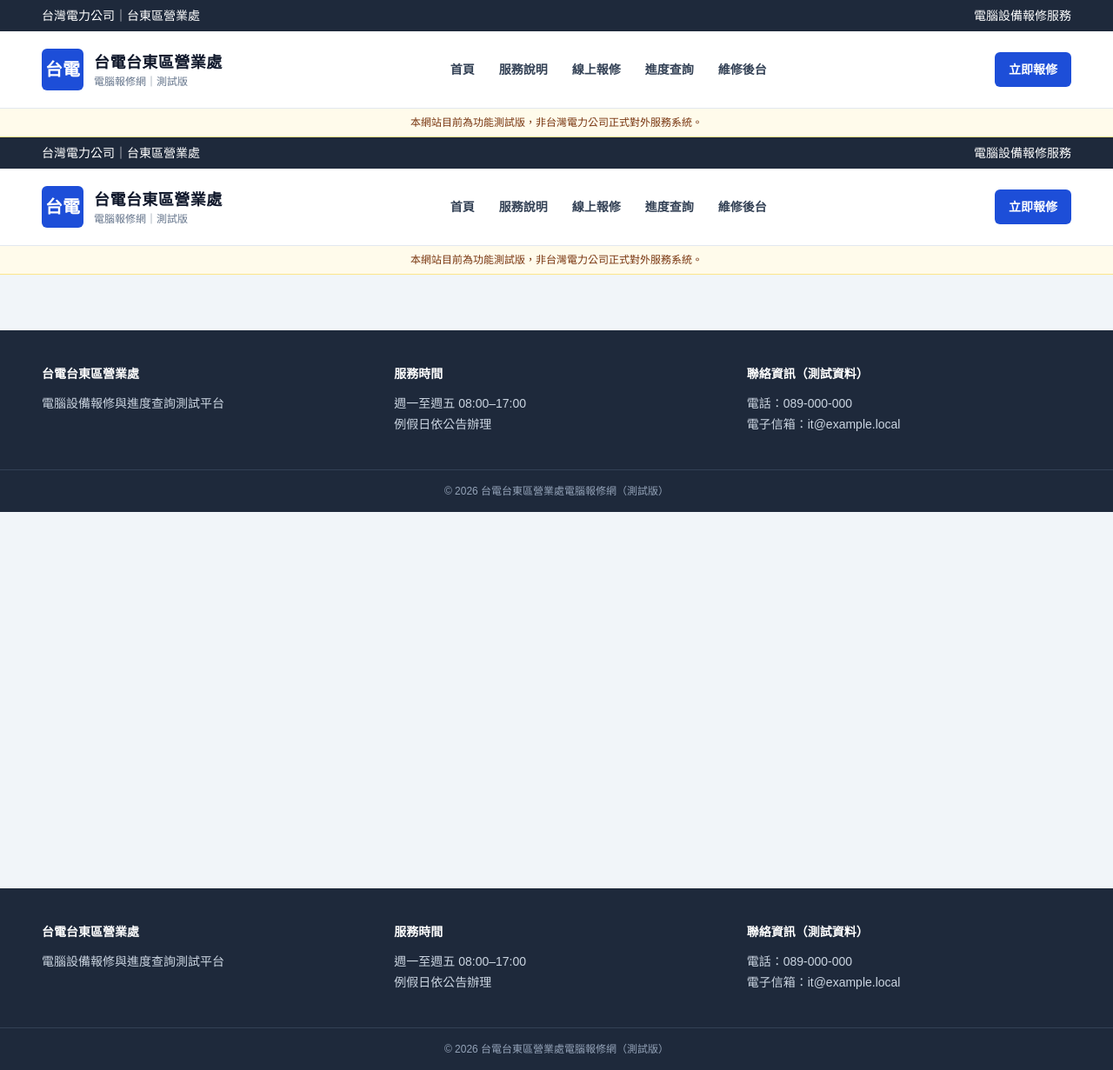
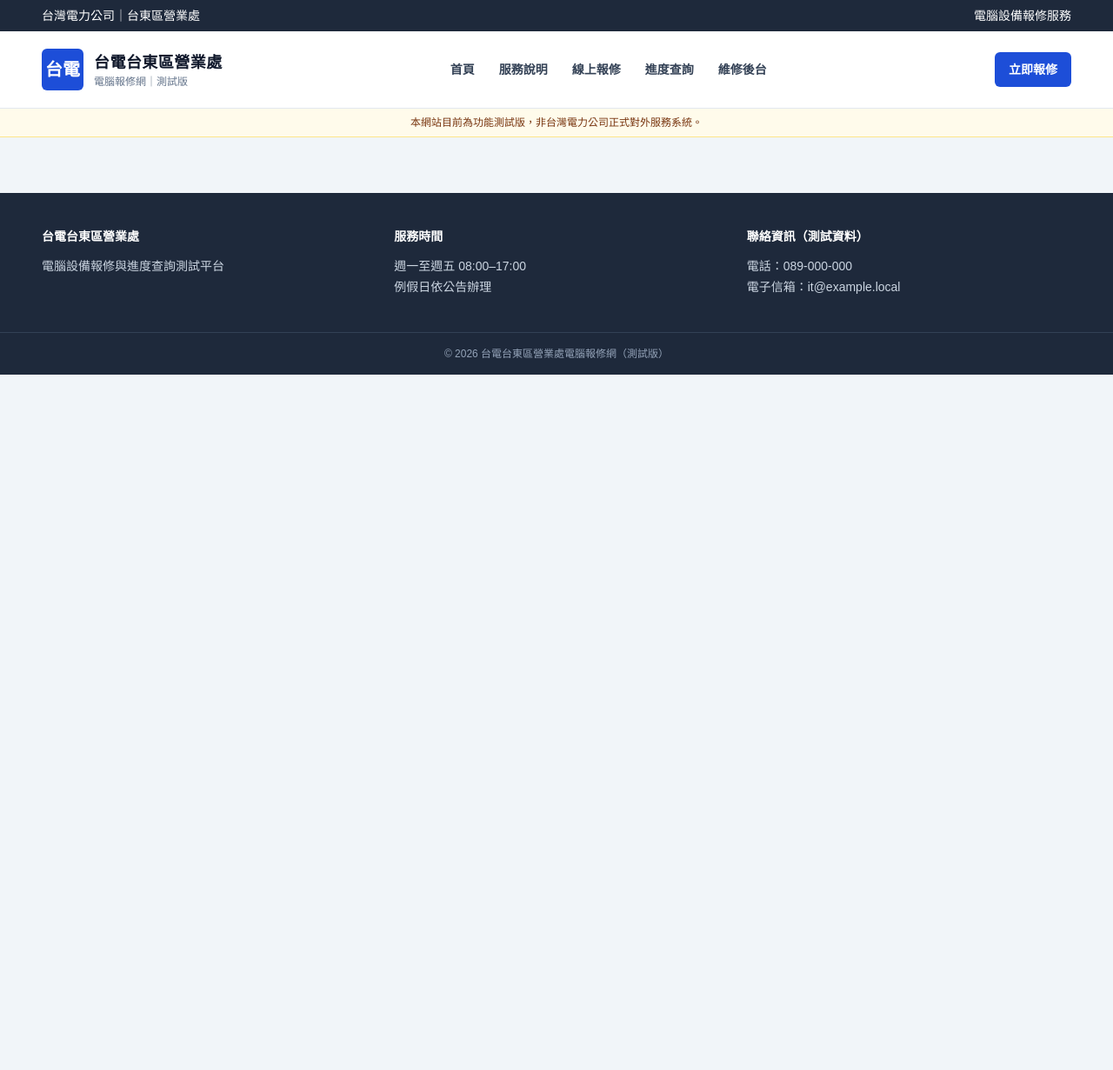
Before and after one commit to pomme520/my_web, a Next.js app: page / in a window 1280 px wide. Shown: the whole page at 87% size. After the commit the page ends 800 px from the top, so only its background shows below. Built offline with nearby package versions, Linux system fonts and the light colour scheme.

Commit message:
Fix App Router layout structure to avoid hydration mismatch

```diff
--- a/app/layout.tsx
+++ b/app/layout.tsx
@@ -1,6 +1,5 @@
 import type { Metadata } from 'next';
 import './globals.css';
-import Link from 'next/link';
 
 export const metadata: Metadata = {
   title: '台電台東區營業處電腦報修網（測試版）',
@@ -10,57 +9,7 @@
 export default function RootLayout({ children }: { children: React.ReactNode }) {
   return (
     <html lang="zh-Hant">
-      <body>
-        <div className="min-h-screen">
-          <div className="bg-slate-800 text-sm text-white">
-            <div className="mx-auto flex max-w-7xl justify-between px-6 py-2 lg:px-12">
-              <span>台灣電力公司｜台東區營業處</span>
-              <span>電腦設備報修服務</span>
-            </div>
-          </div>
-
-          <header className="border-b border-slate-200 bg-white">
-            <div className="mx-auto flex max-w-7xl items-center justify-between gap-6 px-6 py-5 lg:px-12">
-              <Link href="/" className="flex items-center gap-3">
-                <span className="flex h-12 w-12 items-center justify-center rounded-md bg-blue-700 text-xl font-black text-white">台電</span>
-                <span>
-                  <span className="block text-lg font-black tracking-wide text-slate-900">台電台東區營業處</span>
-                  <span className="block text-xs text-slate-500">電腦報修網｜測試版</span>
-                </span>
-              </Link>
-
-              <nav className="hidden items-center gap-7 text-sm font-semibold text-slate-700 md:flex">
-                <Link href="/" className="transition hover:text-blue-700">首頁</Link>
-                <Link href="/services" className="transition hover:text-blue-700">服務說明</Link>
-                <Link href="/booking" className="transition hover:text-blue-700">線上報修</Link>
-                <Link href="/tracking" className="transition hover:text-blue-700">進度查詢</Link>
-                <Link href="/staff" className="transition hover:text-blue-700">維修後台</Link>
-              </nav>
-
-              <Link href="/booking" className="rounded-md bg-blue-700 px-4 py-2.5 text-sm font-bold text-white transition hover:bg-blue-800">
-                立即報修
-              </Link>
-            </div>
-          </header>
-
-          <div className="border-b border-amber-200 bg-amber-50">
-            <div className="mx-auto max-w-7xl px-6 py-2 text-center text-xs text-amber-900 lg:px-12">
-              本網站目前為功能測試版，非台灣電力公司正式對外服務系統。
-            </div>
-          </div>
-
-          <main>{children}</main>
-
-          <footer className="mt-16 bg-slate-800 text-slate-200">
-            <div className="mx-auto grid max-w-7xl gap-8 px-6 py-10 text-sm md:grid-cols-3 lg:px-12">
-              <div><h2 className="font-bold text-white">台電台東區營業處</h2><p className="mt-3 leading-6 text-slate-300">電腦設備報修與進度查詢測試平台</p></div>
-              <div><h2 className="font-bold text-white">服務時間</h2><p className="mt-3 leading-6 text-slate-300">週一至週五 08:00–17:00<br />例假日依公告辦理</p></div>
-              <div><h2 className="font-bold text-white">聯絡資訊（測試資料）</h2><p className="mt-3 leading-6 text-slate-300">電話：089-000-000<br />電子信箱：it@example.local</p></div>
-            </div>
-            <div className="border-t border-slate-700 py-4 text-center text-xs text-slate-400">© 2026 台電台東區營業處電腦報修網（測試版）</div>
-          </footer>
-        </div>
-      </body>
+      <body>{children}</body>
     </html>
   );
 }
```
